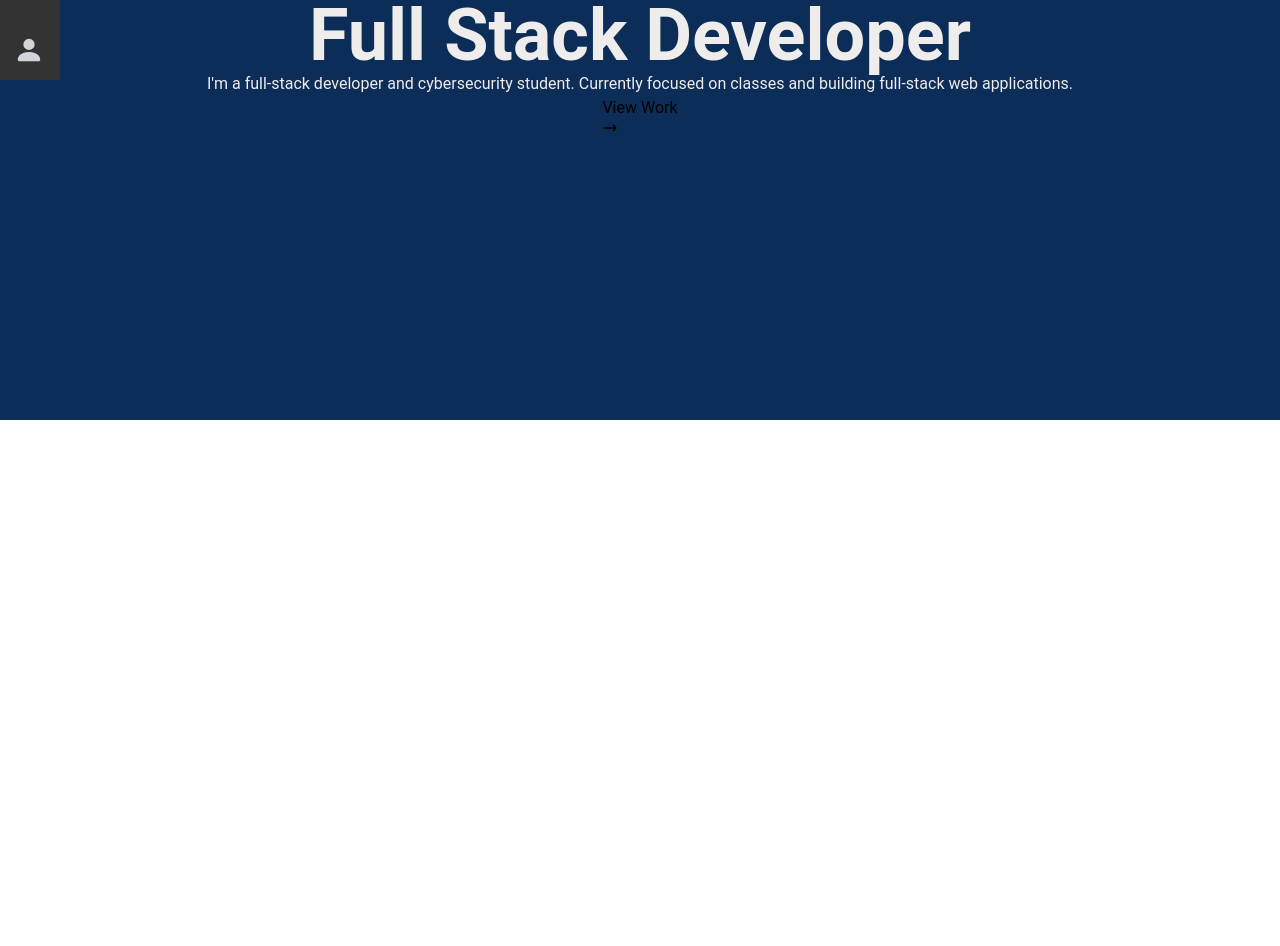
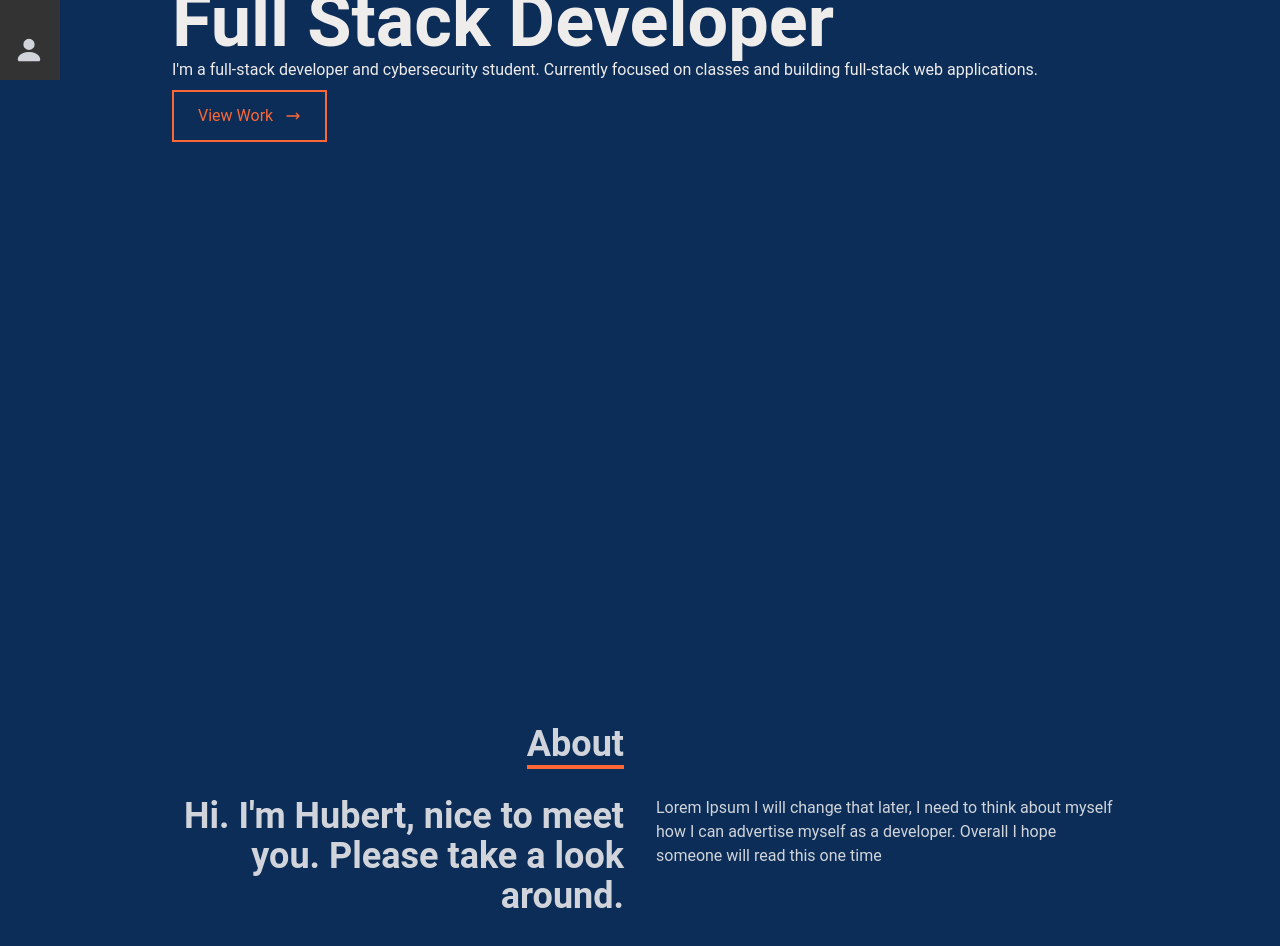
Before and after one commit to HETTski/Portfolio, a React (Create React App) app: page / in a window 1280 px wide. Shown: the part 380-1326 px from the top of the page. Before the commit the page ends 800 px from the top, so only its background shows below. Built offline with nearby package versions, Linux system fonts and the light colour scheme.

Commit message:
added skills and about

```diff
--- a/src/App.js
+++ b/src/App.js
@@ -1,3 +1,4 @@
+import About from "./components/About";
 import Home from "./components/Home";
 import Navbar from "./components/Navbar";
 
@@ -7,6 +8,7 @@ function App() {
     <div>
       <Navbar />
       <Home />
+      <About />
     </div>
   );
 }
--- /dev/null
+++ b/src/components/About.jsx
@@ -0,0 +1,29 @@
+import React from 'react'
+
+const About = () => {
+  return (
+    <div name='about' className='w-full h-screen bg-[#0C2D57] text-gray-300'>
+        <div className='flex flex-col justify-center items-center w-full h-full'>
+            <div className='max-w-[1000px] w-full px-4 grid grid-cols-2 gap-8'>
+                <div className='sm:text-right pb-8 pl-4'>
+                    <p className='text-4xl font-bold inline border-b-4 border-[#FC6736]'>
+                    About
+                    </p>
+                </div>
+                <div>
+                </div>
+            </div>
+                <div className='max-w-[1000px] w-full grid sm:grid-cols-2 gap-8 px-4'>
+                    <div className='sm:text-right text-4xl font-bold'>
+                        <p>Hi. I'm Hubert, nice to meet you. Please take a look around.</p>
+                    </div>
+                    <div>
+                        <p>Lorem Ipsum I will change that later, I need to think about myself how I can advertise myself as a developer. Overall I hope someone will read this one time</p>
+                    </div>
+                </div>
+        </div>
+    </div>
+  )
+}
+
+export default About
--- a/src/components/Home.jsx
+++ b/src/components/Home.jsx
@@ -5,13 +5,17 @@ const Home = () => {
   return (
     <div name='home' className='w-full h-screen bg-[#0C2D57]'>
     {/*container*/}
-        <div className='max-w-[1000px] mx-auto px-8 flex flex-col justify-center items-center h-full'>
+        <div className='max-w-[1000px] mx-auto px-8 flex flex-col justify-center h-full'>
             <p className='text-[#FC6736]'>Hi, my name is </p>
             <h1 className='text-4xl sm:text-7xl font-bold text-[#FFB0B0]'>Hubert Tański</h1>
             <h2 className='text-4xl sm:text-7xl font-bold text-[#EFECEC]'>Full Stack Developer</h2>
             <p className='text-[#EFECEC]'>I'm a full-stack developer and cybersecurity student. Currently focused on classes and building full-stack web applications.</p>
             <div>
-                <button>View Work <HiOutlineArrowNarrowRight/></button>
+                <button className='text-[#FC6736] border-[#FC6736] group border-2 px-6 py-3 my-2 flex items-center hover:bg-[#FC6736] hover:text-[#0C2D57] hover:border-[#FFB0B0]'>View Work
+                <span className='group-hover:rotate-90 duration-300'>
+                <HiOutlineArrowNarrowRight className='ml-3'/>
+                </span>
+                </button>
             </div>
         </div>
     </div>
--- a/src/components/Navbar.jsx
+++ b/src/components/Navbar.jsx
@@ -2,7 +2,7 @@ import React, {useState} from 'react'
 import {FaBars, FaTimes, FaGithub} from 'react-icons/fa'
 import {HiOutlineMail} from 'react-icons/hi'
 import {BsFillPersonFill} from 'react-icons/bs'
-import Logo from '../assets/logo.png'
+import Logo from '../assets/logo2.png'
 
 const Navbar = () => {
 
--- /dev/null
+++ b/src/components/Skills.jsx
@@ -0,0 +1,9 @@
+import React from 'react'
+
+const Skills = () => {
+  return (
+    <div>Skills</div>
+  )
+}
+
+export default Skills
```
Also changed, not shown: src/assets/logo2.png (added).
